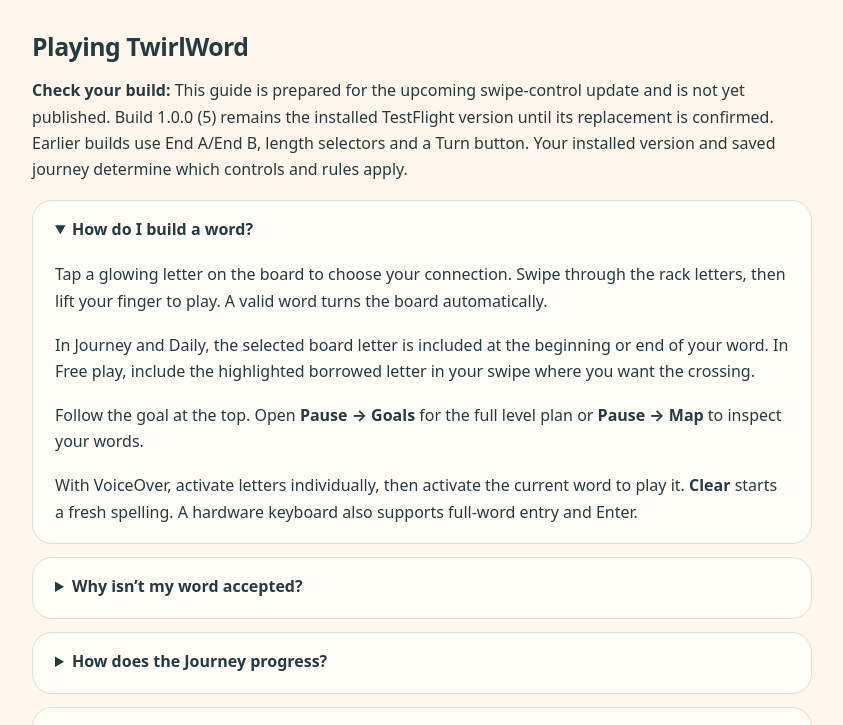
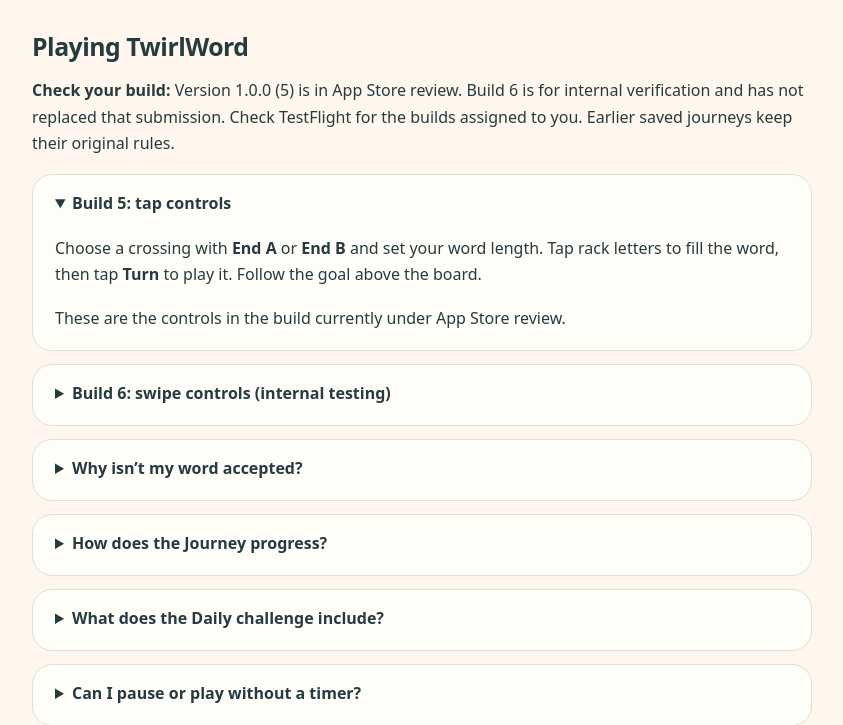
Before and after one commit to bbonkersb26/twirlword-support, a plain HTML site: page site/public/support/index.html in a window 1280 px wide. Shown: the part 697-1422 px from the top of the page, without its empty margins (48-891 px from the left). Drawn offline with Linux system fonts and the light colour scheme.

Commit message:
Clarify public review and internal build 6 support

```diff
--- a/site/public/support/index.html
+++ b/site/public/support/index.html
@@ -2,13 +2,14 @@
 <html lang="en"><head><meta charset="utf-8"><meta name="viewport" content="width=device-width, initial-scale=1"><meta name="description" content="TwirlWord support: learn the word-building rules, get help with saved progress, and contact the developer."><meta name="theme-color" content="#fff7ed"><title>Support — TwirlWord</title><link rel="icon" href="/assets/mark.svg" type="image/svg+xml"><link rel="stylesheet" href="/assets/style.css"></head>
 <body><a class="skip" href="#main">Skip to content</a><header class="site-header wrap"><a class="brand" href="/" aria-label="TwirlWord home"><img src="/assets/mark.svg" width="43" height="43" alt="">TwirlWord</a><nav class="nav" aria-label="Main navigation"><a href="/">The game</a><a href="/support/" aria-current="page">Support</a><a href="/privacy/">Privacy</a></nav></header>
 <main id="main" class="wrap"><div class="page-head"><p class="eyebrow">A helping hand</p><h1>Keep the words turning.</h1><p class="lede">A few answers for your next move, and a way to tell us when something needs attention.</p></div><div class="content"><section class="callout" id="contact" aria-labelledby="feedback-title"><h2 id="feedback-title">Contact TwirlWord support</h2><p>For game help or privacy questions, email <a href="mailto:relativityrush@gmail.com?subject=TwirlWord%20support">relativityrush@gmail.com</a> with <strong>TwirlWord</strong> in the subject.</p><p>Tell us what happened, what you expected, your level or play mode, and your app version. A screenshot can help; please leave out anything personal that is not needed to explain the issue.</p><p>If you are testing a beta, you can also use <strong>TestFlight → TwirlWord → Send Beta Feedback</strong>. <a href="https://testflight.apple.com/">Apple’s TestFlight guide</a> explains how to send comments and optional screenshots.</p></section>
-<h2>Playing TwirlWord</h2><p><strong>Check your build:</strong> This guide is prepared for the upcoming swipe-control update and is not yet published. Build 1.0.0 (5) remains the installed TestFlight version until its replacement is confirmed. Earlier builds use End A/End B, length selectors and a Turn button. Your installed version and saved journey determine which controls and rules apply.</p>
-<details open><summary>How do I build a word?</summary><div><p>Tap a glowing letter on the board to choose your connection. Swipe through the rack letters, then lift your finger to play. A valid word turns the board automatically.</p><p>In Journey and Daily, the selected board letter is included at the beginning or end of your word. In Free play, include the highlighted borrowed letter in your swipe where you want the crossing.</p><p>Follow the goal at the top. Open <strong>Pause → Goals</strong> for the full level plan or <strong>Pause → Map</strong> to inspect your words.</p><p>With VoiceOver, activate letters individually, then activate the current word to play it. <strong>Clear</strong> starts a fresh spelling. A hardware keyboard also supports full-word entry and Enter.</p></div></details>
-<details><summary>Why isn’t my word accepted?</summary><div><p>TwirlWord uses a curated English word list. A real word can still be absent from the list. Your word must fit the selected crossing, use the available rack letters, and follow the rules shown for your current mode.</p><p>A Journey level does not allow a word already used in that level, including its opening word. Daily requires twelve different six- to nine-letter answers and excludes directly related inflections already used in that puzzle. Free play retains a recent-word restriction. An incorrect pattern stays on screen with red letters and “Incorrect.” It does not spend a move. Start another swipe to try again; a timed free-play clock continues while you think.</p></div></details>
+<h2>Playing TwirlWord</h2><p><strong>Check your build:</strong> Version 1.0.0 (5) is in App Store review. Build 6 is for internal verification and has not replaced that submission. Check TestFlight for the builds assigned to you. Earlier saved journeys keep their original rules.</p>
+<details open><summary>Build 5: tap controls</summary><div><p>Choose a crossing with <strong>End A</strong> or <strong>End B</strong> and set your word length. Tap rack letters to fill the word, then tap <strong>Turn</strong> to play it. Follow the goal above the board.</p><p>These are the controls in the build currently under App Store review.</p></div></details>
+<details><summary>Build 6: swipe controls (internal testing)</summary><div><p>Tap a glowing letter on the board to choose your connection. Swipe through the rack letters, then lift your finger to play. A valid word turns the board automatically.</p><p>In the 1,000-level Journey and new Daily puzzles, the selected board letter is included at the beginning or end of your word. In Free play, include the highlighted borrowed letter in your swipe where you want the crossing.</p><p>Follow the goal at the top. In Journey, <strong>Pause → Goals</strong> shows the full plan. In Journey and Daily, <strong>Pause → Map</strong> lets you inspect your words.</p><p>With VoiceOver, activate letters individually, then activate the current word to play it. <strong>Clear</strong> starts a fresh spelling. A hardware keyboard also supports full-word entry and Enter.</p></div></details>
+<details><summary>Why isn’t my word accepted?</summary><div><p>TwirlWord uses a curated English word list. A real word can still be absent from the list. Your word must fit the selected crossing, use the available rack letters, and follow the rules shown for your current mode.</p><p>A Journey level does not allow a word already used in that level, including its opening word. Daily requires twelve different six- to nine-letter answers and excludes directly related inflections already used in that puzzle. Free play retains a recent-word restriction. An incorrect word does not spend a move. In build 6, the pattern stays on screen in red with “Incorrect”; start another swipe to try again. A timed free-play clock continues while you think.</p></div></details>
 <details id="journey-rules"><summary>How does the Journey progress?</summary><div><p>The Journey has 1,000 untimed levels across 40 worlds. Complete every displayed goal within the word budget to finish a level and unlock the next. Some levels ask you to follow a sequence; others combine word properties, lengths and choices of ends. Legal side moves can help set up a later goal.</p><p><strong>Retry</strong> starts the same level again for free. It does not send you back to level one or remove earned stars and Keepsakes. This build has no answer-reveal buttons or advertising requirements. Confirming a restart replaces the current attempt.</p><p>Earlier saved journeys keep their own rules and progress. The earlier 1.0.0 (3) beta has 500 levels: reaching its word count completes a level, and the extra goals affect stars. Classic 0.1.0 builds use an earlier dictionary and campaign.</p></div></details>
 <details><summary>What does the Daily challenge include?</summary><div><p>Every new Daily puzzle asks for twelve distinct six- to nine-letter words, with no timer. The date changes at midnight UTC. You can finish an unfinished attempt after that boundary, and replay a completed puzzle for free. The first result is kept separately from replay results.</p><p>This build includes a finite schedule of daily puzzles. If that schedule runs out, the app explains that a content update is needed; it does not silently recycle an old puzzle. Older saved daily versions remain labeled and retain their original rules.</p></div></details>
 <details><summary>Can I pause or play without a timer?</summary><div><p>Use Pause to take a break. Journey, Daily and Calm free play are untimed. Timed free play has a turn clock; animation and saved pauses do not spend that clock. Reduced motion keeps the same rules and results.</p></div></details>
-<details><summary>What if a save or progress check needs attention?</summary><div><p>Give the app time to finish checking your saved journey. If a Retry option appears, use it after the device has enough free storage and the app can access its files.</p><p>Avoid deleting or reinstalling the app as a first troubleshooting step: progress is stored locally. If the problem continues, email support with the message you see or use TestFlight feedback.</p></div></details>
+<details><summary>What if a save or progress check needs attention?</summary><div><p><strong>Build 6 internal testers:</strong> Please report any change to your Free game after closing and reopening the app. This check remains under investigation.</p><p>Give the app time to finish checking your saved journey. If a Retry option appears, use it after the device has enough free storage and the app can access its files.</p><p>Avoid deleting or reinstalling the app as a first troubleshooting step: progress is stored locally. If the problem continues, email support with the message you see or use TestFlight feedback.</p></div></details>
 <details><summary>Does progress move between devices?</summary><div><p>TwirlWord saves progress and settings on the device. The current beta has no game account or cloud-sync feature. Device backup and restore behavior is managed by your operating system.</p></div></details>
 <details><summary>Why can’t I install or open the beta?</summary><div><p>TestFlight access depends on your invitation and the builds available to your tester group. Check TwirlWord in TestFlight for the assigned version and its availability. <a href="https://testflight.apple.com/">Apple’s installation guide</a> covers invitations, compatible devices and expired beta builds.</p></div></details>
 <p class="small">The beta is still being developed. Dictionaries, features and device support can change between builds; check your assigned version and its test notes. See <a href="/privacy/">privacy information</a> for local saves and TestFlight feedback.</p></div></main><footer class="footer wrap"><p>TwirlWord · A word puzzle with a turn.</p><div><a href="/">The game</a><a href="/privacy/">Privacy</a></div></footer></body></html>
```
Also changed, not shown: site/public/index.html (+3 -3 lines).
